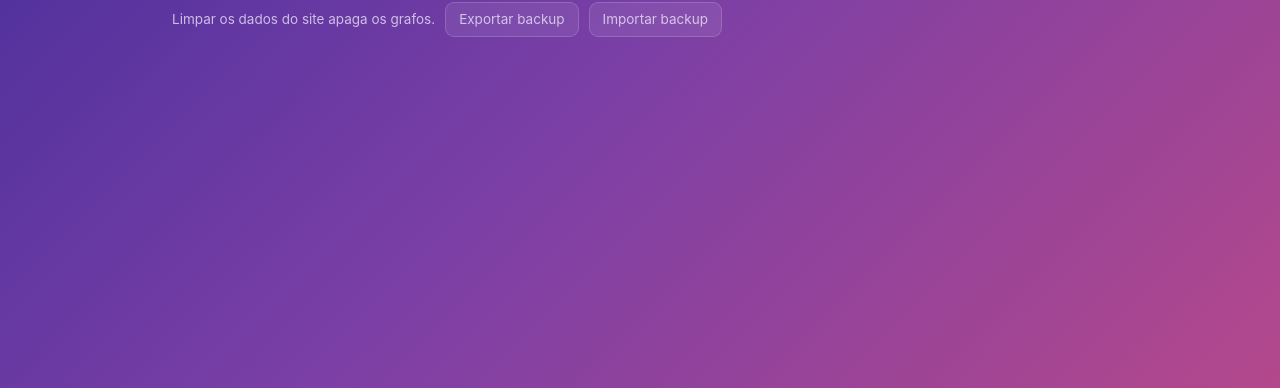
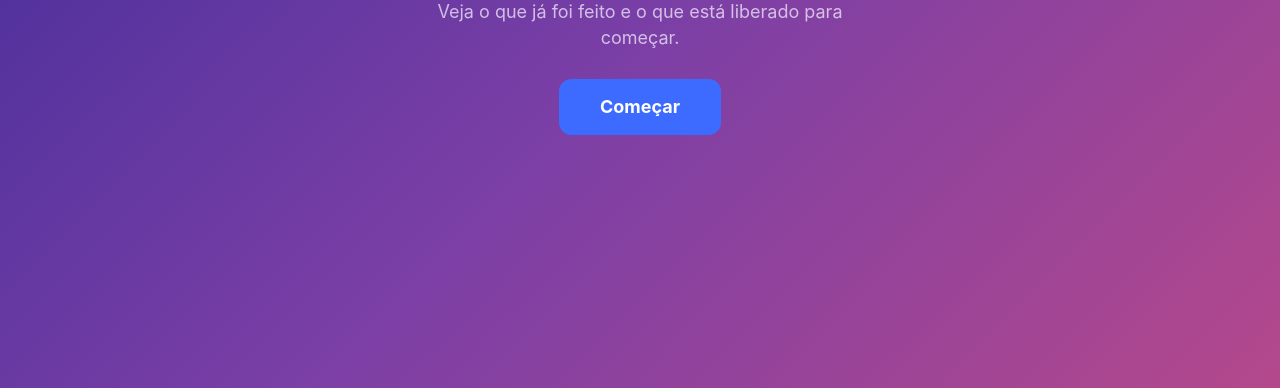
Before and after one commit to odanielmeschiari/graph-workflow, a plain HTML site: page public/index.html in a window 1280 px wide. Shown: the part 412-800 px from the top of the page. Drawn offline with Linux system fonts and the light colour scheme.

Commit message:
tela-boas-vindas

```diff
--- a/public/app.js
+++ b/public/app.js
@@ -435,8 +435,8 @@
   }
 
   // ---------- páginas ----------
-  function logoMark() {
-    return s('svg', { viewBox: '0 0 24 24', width: 20, height: 20, 'aria-hidden': 'true' },
+  function logoMark(size = 20) {
+    return s('svg', { viewBox: '0 0 24 24', width: size, height: size, 'aria-hidden': 'true' },
       s('path', { d: 'M7.5 12C11 12 12 7 16.5 7M7.5 12C11 12 12 17 16.5 17', fill: 'none', stroke: '#fff', 'stroke-width': 1.7, 'stroke-linecap': 'round' }),
       s('rect', { x: 2, y: 9.2, width: 5.6, height: 5.6, rx: 1.8, fill: '#fff' }),
       s('rect', { x: 16, y: 4.2, width: 5.6, height: 5.6, rx: 1.8, fill: '#fff' }),
@@ -461,7 +461,7 @@
       onchange: (e) => { state.owner = e.target.value; drawGraph(); } });
 
     app.append(h('header', { class: 'topbar' },
-      h('a', { class: 'brand', href: '#/', title: 'Todos os grafos', onclick: leave }, h('span', { class: 'logo' }, logoMark()), h('span', { text: 'Grafos' })),
+      h('a', { class: 'brand', href: '#/grafos', title: 'Todos os grafos', onclick: leave }, h('span', { class: 'logo' }, logoMark()), h('span', { text: 'Grafos' })),
       refs.title,
       refs.progress,
       h('span', { class: 'spacer' }),
@@ -505,7 +505,7 @@
     // doca flutuante: painel e zoom
     const setZoom = (z) => { state.zoom = Math.min(2, Math.max(0.3, z)); drawGraph(); };
     app.append(h('nav', { class: 'dock', 'aria-label': 'Painel e zoom' },
-      h('a', { href: '#/', text: 'Grafos', onclick: leave }),
+      h('a', { href: '#/grafos', text: 'Grafos', onclick: leave }),
       h('span', { class: 'sep' }),
       h('button', { 'aria-pressed': String(showPanel), text: 'Tarefas', title: 'Mostrar ou ocultar o painel de tarefas', onclick: () => {
         state.panel = !showPanel;
@@ -591,6 +591,17 @@
     return box;
   }
 
+  function renderWelcome() {
+    state.graph = null;
+    const start = h('button', { class: 'start primary', text: 'Começar', onclick: () => { location.hash = '#/grafos'; } });
+    $('#app').replaceChildren(h('main', { class: 'welcome' },
+      h('div', { class: 'welcome-inner' },
+        h('span', { class: 'logo big' }, logoMark(36)),
+        h('h1', { text: 'Grafo de tarefas' }),
+        h('p', { text: 'Veja o que já foi feito e o que está liberado para começar.' }),
+        start)));
+  }
+
   function renderHome() {
     state.graph = null;
     const app = $('#app');
@@ -637,7 +648,7 @@
 
   function openGraph(id) {
     const g = store.get(id);
-    if (!g) { toast('Grafo não encontrado neste navegador.'); location.hash = '#/'; return; }
+    if (!g) { toast('Grafo não encontrado neste navegador.'); location.hash = '#/grafos'; return; }
     state.graph = g;
     state.draft = clone(g.tasks);
     state.name = g.name;
@@ -657,7 +668,9 @@
       return;
     }
     const m = location.hash.match(/^#\/g\/([a-z0-9-]+)$/);
-    if (m) openGraph(m[1]); else renderHome();
+    if (m) openGraph(m[1]);
+    else if (location.hash === '#/grafos') renderHome();
+    else renderWelcome();
   }
   window.addEventListener('hashchange', route);
   window.addEventListener('beforeunload', (e) => {
--- a/public/style.css
+++ b/public/style.css
@@ -157,6 +157,14 @@ select option { color: #111; }
 .dock button[aria-pressed="true"] { background: rgba(87, 157, 255, .22); color: var(--blue-light); box-shadow: inset 0 -3px 0 #579dff; }
 .dock .sep { width: 1px; height: 22px; background: var(--edge); margin: 0 6px; }
 
+/* Boas-vindas */
+.welcome { flex: 1; display: grid; place-items: center; min-height: 100vh; padding: 24px; text-align: center; }
+.welcome-inner { display: flex; flex-direction: column; align-items: center; gap: 14px; }
+.logo.big { display: grid; place-items: center; width: 68px; height: 68px; border-radius: 18px; background: linear-gradient(135deg, #3d6bff, #8b5cf6); margin-bottom: 6px; }
+.welcome h1 { margin: 0; font-size: 54px; line-height: 1.05; font-weight: 800; letter-spacing: -.035em; }
+.welcome p { margin: 0 0 14px; max-width: 420px; font-size: 18px; color: var(--muted); }
+.welcome .start { padding: 14px 40px; font-size: 18px; border-radius: 12px; }
+
 /* Tela inicial */
 .home { max-width: 980px; width: 100%; margin: 0 auto; padding: 52px 22px 40px; }
 .home h1 { font-size: 46px; line-height: 1.05; margin: 0 0 10px; font-weight: 800; letter-spacing: -.035em; }
@@ -193,5 +201,6 @@ select option { color: #111; }
   .main { flex-direction: column; }
   .editor { width: 100%; max-width: none; max-height: 52vh; }
   .home h1 { font-size: 36px; }
+  .welcome h1 { font-size: 40px; }
 }
 @media (prefers-reduced-motion: reduce) { #toast { transition: none; } }
```
